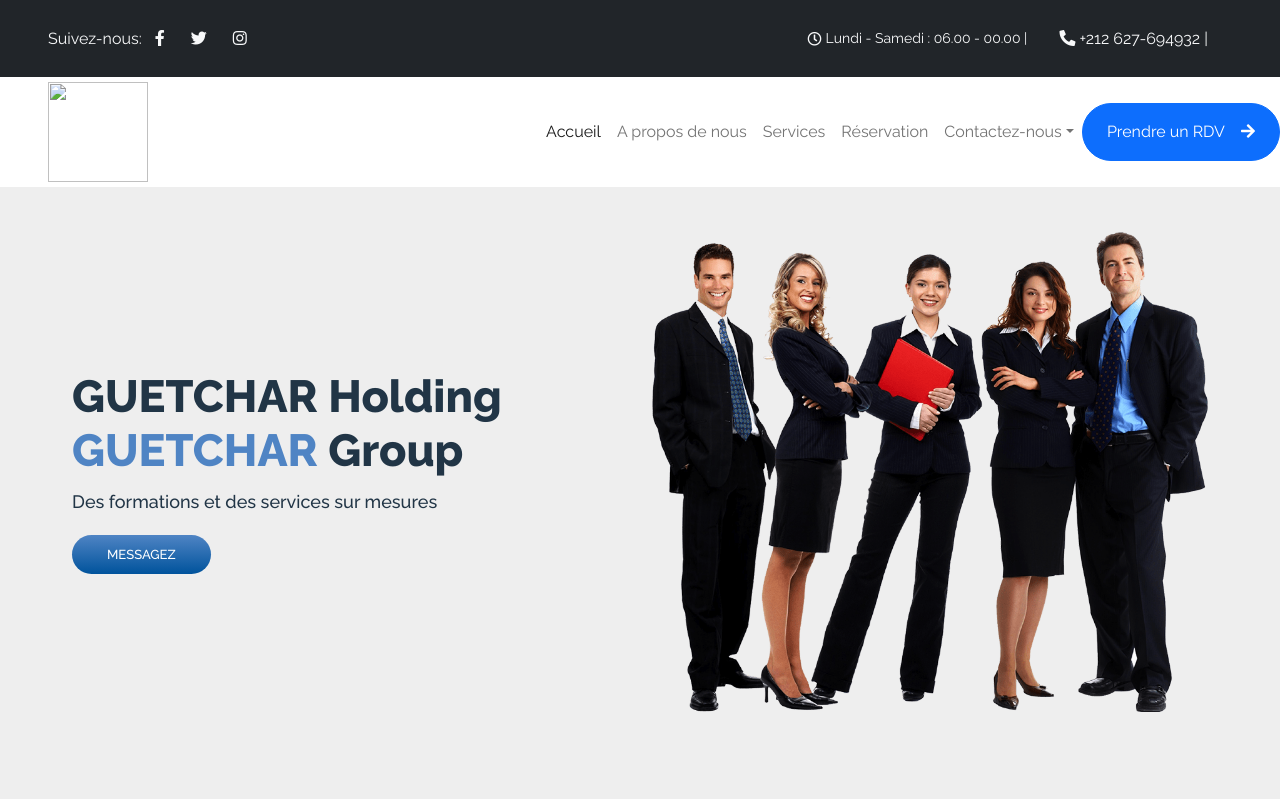
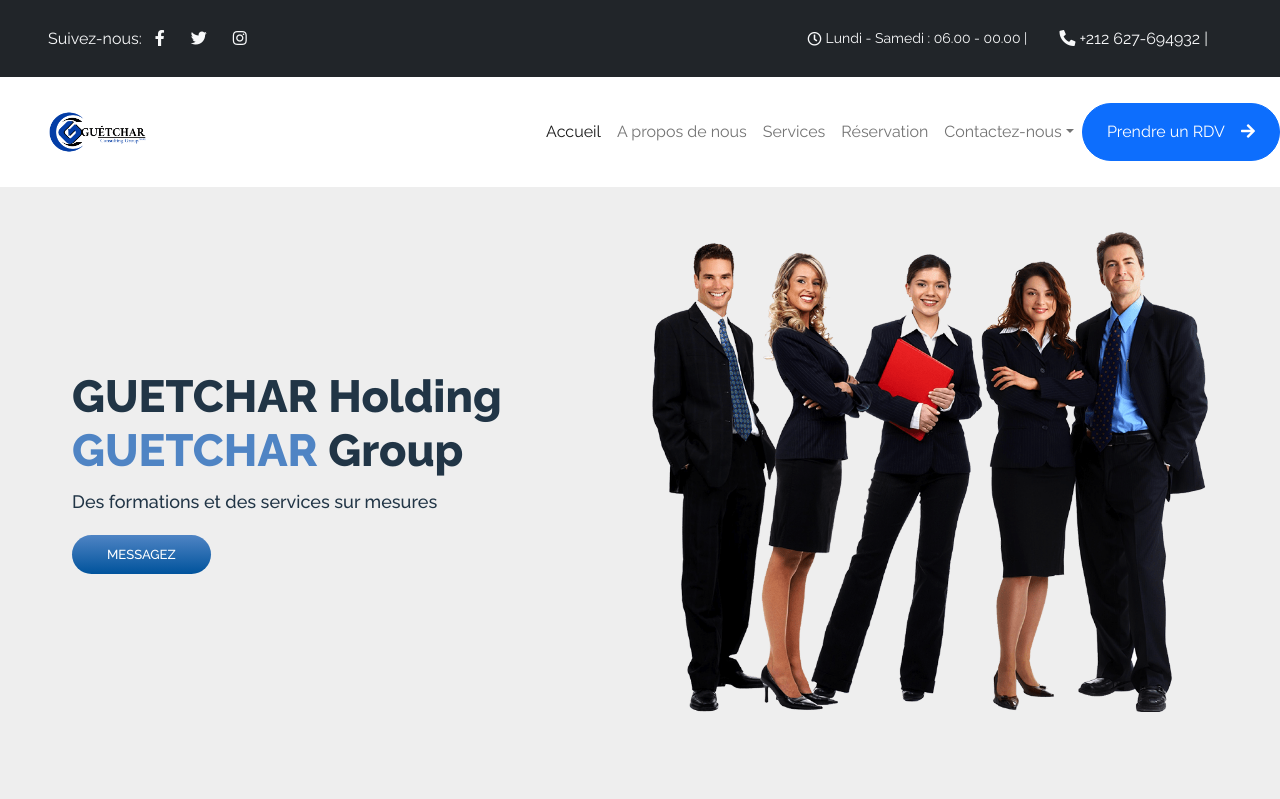
Before and after one commit to SammyGyasi/guetchar.com, a plain HTML site: page index.html in a window 1280 px wide. Shown: the top 799 px of the page. Drawn offline with nearby package versions, Linux system fonts and the light colour scheme; the site is published under a folder, as on GitHub Pages, so addresses that start at the root find nothing; files whose address does not match are found by name.

Commit message:
styling2

```diff
--- a/index.html
+++ b/index.html
@@ -75,7 +75,7 @@
         <!-- Navbar Start -->
         <nav class="navbar navbar-expand-lg bg-white navbar-light sticky-top p-0">
             <a href="index.html" class="navbar-brand d-flex align-items-center px-4 px-lg-5">
-                <img src="/img/logo.png" alt="" srcset="" width="100" height="100">
+                <img src="img/logo.png" alt="" srcset="" width="100" height="100">
             </a>
             <button type="button" class="navbar-toggler me-4" data-bs-toggle="collapse"
                 data-bs-target="#navbarCollapse">
@@ -508,6 +508,12 @@
         </div>
     </div>
     <!-- Footer End -->
+
+
+
+
+
+
     </div>
 
     <!-- JavaScript Libraries -->
```
